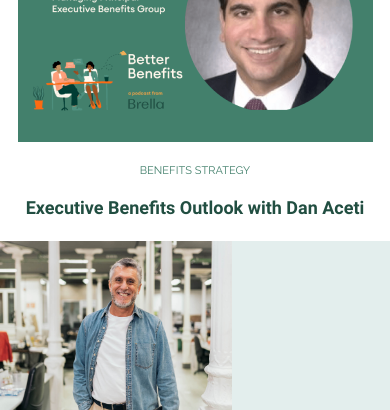
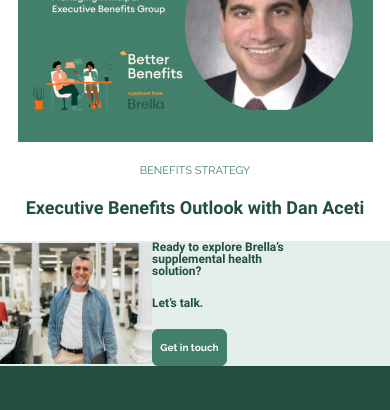
Before and after one commit to ullltimate/example, a plain HTML site: page brella site/index.html in a window 390 px wide. Shown: the part 2625-3035 px from the top of the page. Drawn offline with Linux system fonts and the light colour scheme.

Commit message:
fix:adaptive

```diff
--- a/brella site/style.css
+++ b/brella site/style.css
@@ -1613,3 +1613,20 @@
             width: 305px;
         }
 }
+@media screen and (max-width:414px) {
+        .ready_foto_img{
+            max-width: 152px;
+        }
+        .ready_title{
+            font-size: 12px;
+            line-height: 12px;
+        }
+        .ready_button{
+            width: 75px;
+            height: 37px;
+            font-size: 10px;
+        }
+        .ready_block{
+            max-width: 153px;
+        }
+}
```
